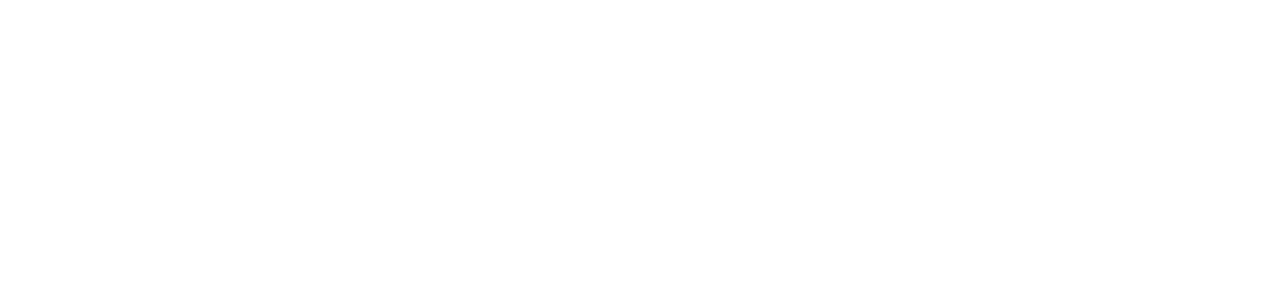
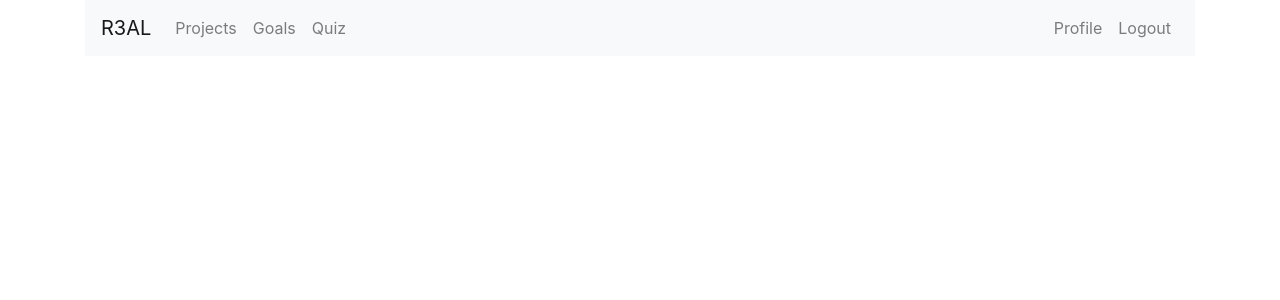
Before and after one commit to TheBobu/R3AL, an Angular app in the folder R3AL/ClientApp/: page /goals in a window 1280 px wide. Before the commit this address led to /. Shown: the top 300 px of the page. Built offline with nearby package versions, Linux system fonts and the light colour scheme.

Commit message:
Add routing

```diff
--- a/R3AL/ClientApp/src/app/goals/goals.component.html
+++ b/R3AL/ClientApp/src/app/goals/goals.component.html
@@ -0,0 +1 @@
+<app-nav-menu></app-nav-menu>
--- a/R3AL/ClientApp/src/app/nav-menu/nav-menu.component.html
+++ b/R3AL/ClientApp/src/app/nav-menu/nav-menu.component.html
@@ -14,21 +14,23 @@
 
   <div class="collapse navbar-collapse" id="navbarSupportedContent">
     <ul class="navbar-nav mr-auto">
-      <li class="nav-item">
-        <a class="nav-link" href="#">Projects<span class="sr-only"></span></a>
+      <li class="nav-item" [routerLinkActive]="['link-active']">
+        <a class="nav-link" [routerLink]="['/projects']"
+          >Projects<span class="sr-only"></span
+        ></a>
       </li>
-      <li class="nav-item">
-        <a class="nav-link" href="#">Goals</a>
+      <li class="nav-item" [routerLinkActive]="['link-active']">
+        <a class="nav-link" [routerLink]="['/goals']">Goals</a>
       </li>
-      <li class="nav-item">
-        <a class="nav-link" href="#">Quiz</a>
+      <li class="nav-item" [routerLinkActive]="['link-active']">
+        <a class="nav-link" [routerLink]="['/quiz']">Quiz</a>
       </li>
     </ul>
     <ul class="navbar-nav ml-auto">
-      <li class="nav-item">
-        <a class="nav-link" href="#">Profile</a>
+      <li class="nav-item" [routerLinkActive]="['link-active']">
+        <a class="nav-link" [routerLink]="['/profile']">Profile</a>
       </li>
-      <li class="nav-item">
+      <li class="nav-item" [routerLinkActive]="['link-active']">
         <a class="nav-link" href="#">Logout</a>
       </li>
     </ul>
--- a/R3AL/ClientApp/src/app/profile/profile.component.html
+++ b/R3AL/ClientApp/src/app/profile/profile.component.html
@@ -0,0 +1 @@
+<app-nav-menu></app-nav-menu>
--- a/R3AL/ClientApp/src/app/projects/projects.component.html
+++ b/R3AL/ClientApp/src/app/projects/projects.component.html
@@ -0,0 +1 @@
+<app-nav-menu></app-nav-menu>
```
Also changed, not shown: R3AL/ClientApp/src/app/app.module.ts (+25 -16 lines), 1 other file (tests, documents, lock files or other folders).
